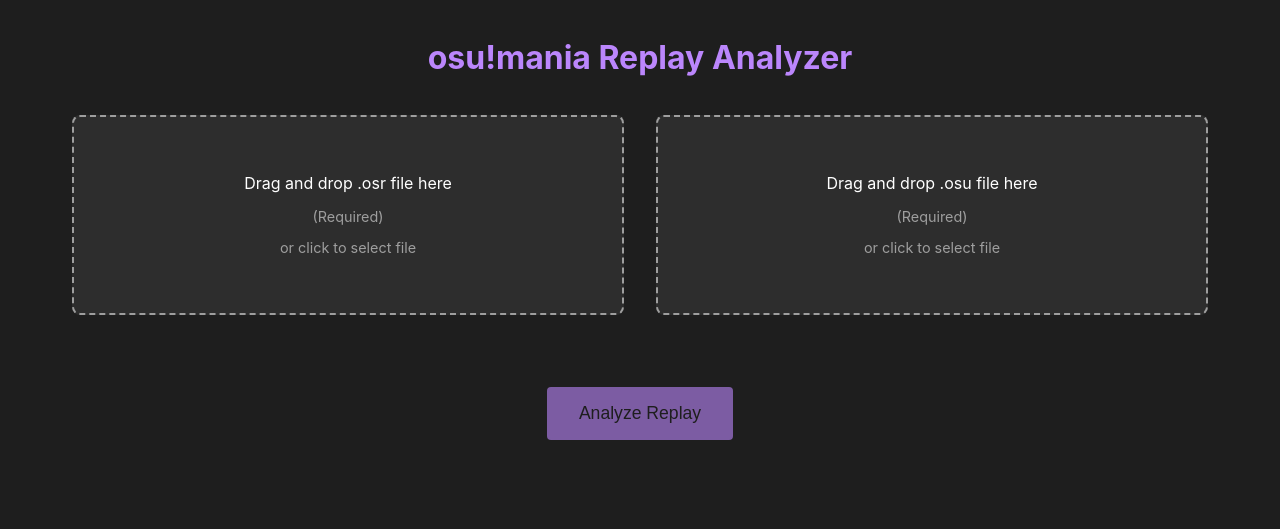
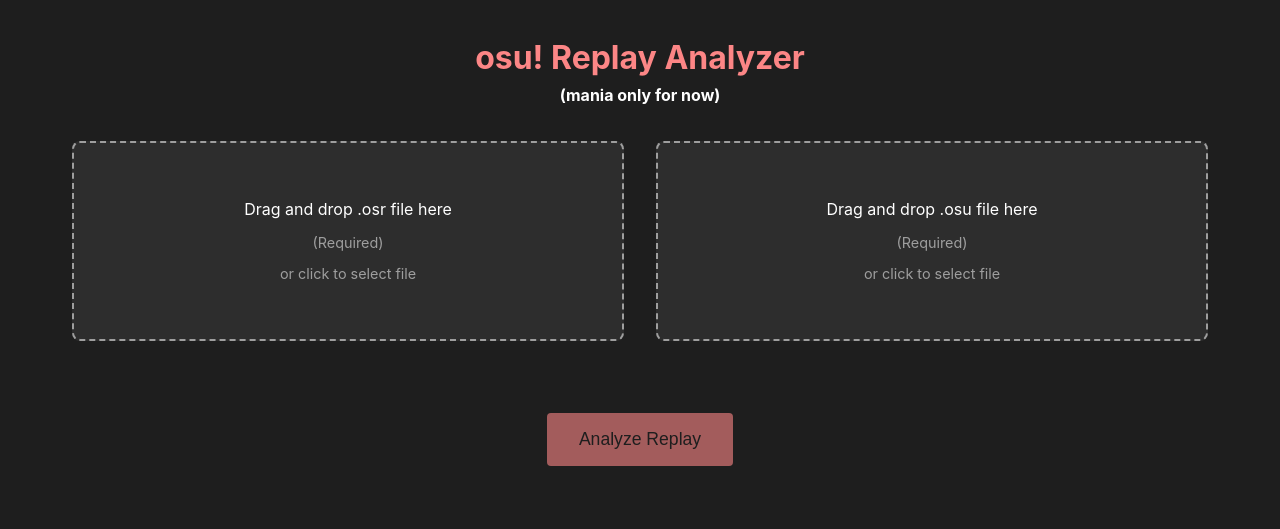
Before and after one commit to Punuy/osu-replay-analyzer, a FastAPI app: page / in a window 1280 px wide. Shown: the top 529 px of the page. Run offline with FastAPI, Linux system fonts and the light colour scheme.

Commit message:
Add files via upload

```diff
--- a/app/main.py
+++ b/app/main.py
@@ -16,12 +16,27 @@
 templates = Jinja2Templates(directory="templates")
 
 def parse_osu_file(content):
-    """Parse .osu file content to extract hit objects"""
+    """Parse .osu file content to extract hit objects and metadata"""
     hit_objects = []
     reading_hitobjects = False
+    metadata = {
+        'Artist': '',
+        'Title': '',
+        'Version': '',
+        'Creator': ''
+    }
 
     for line in content.split('\n'):
         line = line.strip()
+
+        # Extract metadata
+        if ':' in line:
+            key, value = line.split(':', 1)
+            key = key.strip()
+            value = value.strip()
+            if key in metadata:
+                metadata[key] = value
+
         if line == '[HitObjects]':
             reading_hitobjects = True
             continue
@@ -53,7 +68,7 @@
             except (IndexError, ValueError):
                 continue
 
-    return sorted(hit_objects, key=lambda x: x['time'])
+    return sorted(hit_objects, key=lambda x: x['time']), metadata
 
 def find_matching_hitobject(time, hit_objects, window=50):
     """Find a matching hit object within the timing window"""
@@ -74,15 +89,32 @@
 
     # Read and parse beatmap file
     beatmap_content = (await beatmap_file.read()).decode('utf-8')
-    hit_objects = parse_osu_file(beatmap_content)
+    hit_objects, metadata = parse_osu_file(beatmap_content)
 
     # Process replay data
-    press_times = []
-    key_states = [False] * 18  # Support up to 18 keys
+    press_times_by_key = {i: [] for i in range(18)}  # Track press times for each key separately
+    key_states = [False] * 18
     last_press_time = {}
     current_hit_objects = hit_objects.copy()
 
+    # Initialize hit counts and score
+    count_300 = replay.count_300
+    count_100 = replay.count_100
+    count_50 = replay.count_50
+    count_miss = replay.count_miss
+    count_katu = replay.count_katu
+    count_geki = replay.count_geki
+    score = replay.score
+    combo = replay.max_combo
+
     total_time = 0
+
+    # Define colors for each key
+    colors = [
+        "#ff0000", "#ff8000", "#ffff00", "#7dff00", "#00ff00", "#00ffff",
+        "#0000ff", "#7d00ff", "#ff00ff", "#ff9999", "#ffc299", "#ffff99",
+        "#c2ff99", "#99ff99", "#99ffff", "#9999ff", "#c299ff", "#ff99ff"
+    ]
 
     for event in replay.replay_data:
         time_delta = event.time_delta
@@ -93,35 +125,96 @@
             current_state = bool(int(key_state))
 
             if current_state and not key_states[key_idx]:
-                # Key press start - check if it matches a hit object
                 hit_obj = find_matching_hitobject(total_time, current_hit_objects)
                 if hit_obj:
                     last_press_time[key_idx] = total_time
                     if hit_obj.get('is_regular') or hit_obj.get('is_ln_start') or hit_obj.get('is_ln_end'):
                         current_hit_objects.remove(hit_obj)
             elif not current_state and key_states[key_idx]:
-                # Key release
                 if key_idx in last_press_time:
                     press_duration = total_time - last_press_time[key_idx]
-                    press_times.append(press_duration)
+                    press_times_by_key[key_idx].append(press_duration)
                     del last_press_time[key_idx]
 
             key_states[key_idx] = current_state
 
     # Generate histogram data
-    if press_times:
-        hist, bins = np.histogram(press_times, bins=50)
-        plt.figure(figsize=(10, 6))
-        plt.hist(press_times, bins=50, color='#4a4a4a', edgecolor='#2d2d2d')
-        plt.title('Note Hit Duration Distribution', color='white')
+    active_keys = [i for i, times in press_times_by_key.items() if times]
+    if active_keys:
+        # Create figure with more space for legend
+        plt.figure(figsize=(12, 8))
+
+        # Create histograms for each active key
+        for idx, key_idx in enumerate(active_keys):
+            if press_times_by_key[key_idx]:
+                plt.hist(press_times_by_key[key_idx], bins=50,
+                        alpha=0.5, label=f'Key {key_idx + 1}',
+                        color=colors[idx], edgecolor='none')
+
+        # Create multi-line title
+        title = f"{metadata['Artist']} - {metadata['Title']} [{metadata['Version']}]\n"
+        title += f"Beatmap by {metadata['Creator']}\n"
+        title += f"Played by {replay.username} on {replay.timestamp.strftime('%Y-%m-%d %H:%M:%S')}"
+
+        plt.title(title, color='white', pad=20)
         plt.xlabel('Press Time (ms)', color='white')
         plt.ylabel('Count', color='white')
         plt.grid(True, alpha=0.3)
+
+        # Move legend to center right
+        plt.legend(bbox_to_anchor=(1.02, 0.5),
+                  loc='center left',
+                  borderaxespad=0.,
+                  frameon=False,
+                  labelcolor='white',
+                  facecolor='#1e1e1e')
+
+        # Adjust layout to prevent legend cutoff
+        plt.subplots_adjust(right=0.85)
+
+        # Set tick colors to white
+        plt.gca().tick_params(axis='x', colors='white')
+        plt.gca().tick_params(axis='y', colors='white')
+
+        # Add hit counts and score
+        perfect_hits = count_300 + count_geki
+        good_hits = count_100 + count_katu
+        total_notes = count_300 + count_100 + count_50 + count_miss + count_geki + count_katu
+
+        # Calculate accuracy
+        numerator = (perfect_hits * 300) + (good_hits * 100) + (count_50 * 50)
+        accuracy = (numerator / (total_notes * 300)) * 100 if total_notes > 0 else 0
+
+        hit_counts_text = (
+            f"Score : {score:,}\n\n"
+            f"300 : {count_300:4}   300g : {count_geki:4}\n"
+            f"100 : {count_100:4}   100g : {count_katu:4}\n"
+            f"50 : {count_50:4}   Miss : {count_miss:4}\n"
+            f"Combo : {combo:4}  Acc : {accuracy:.2f}%"
+        )
+
+        # Create background box for text
+        plt.text(0.98, 0.98, hit_counts_text,
+                transform=plt.gca().transAxes,
+                verticalalignment='top',
+                horizontalalignment='right',
+                fontsize=10,
+                bbox=dict(facecolor='#1e1e1e', edgecolor='none', alpha=0.7),
+                color='white',
+                fontfamily='monospace',
+                multialignment='right')
 
         # Set dark theme
         plt.style.use('dark_background')
         plt.gca().set_facecolor('#1e1e1e')
         plt.gcf().set_facecolor('#1e1e1e')
+
+        # Set grid color
+        ax = plt.gca()
+        for spine in ax.spines.values():
+            spine.set_edgecolor('white')
+            ax.spines['top'].set_visible(False)
+            ax.spines['right'].set_visible(False)
 
         # Save plot to bytes
         buf = io.BytesIO()
@@ -130,12 +223,22 @@
         buf.seek(0)
         plot_base64 = base64.b64encode(buf.getvalue()).decode()
 
+        # Calculate statistics for all keys combined
+        all_press_times = [time for times in press_times_by_key.values() for time in times]
+
         stats = {
-            'total_presses': len(press_times),
-            'avg_press_time': sum(press_times) / len(press_times),
-            'min_press_time': min(press_times),
-            'max_press_time': max(press_times),
-            'plot': plot_base64
+            'total_presses': len(all_press_times),
+            'avg_press_time': sum(all_press_times) / len(all_press_times) if all_press_times else 0,
+            'min_press_time': min(all_press_times) if all_press_times else 0,
+            'max_press_time':   max(all_press_times) if all_press_times else 0,
+            'plot': plot_base64,
+            'count_300': count_300,
+            'count_geki': count_geki,
+            'count_100': count_100,
+            'count_katu': count_katu,
+            'count_50': count_50,
+            'count_miss': count_miss,
+            'score': score
         }
 
         return JSONResponse(content=stats)
--- a/static/style.css
+++ b/static/style.css
@@ -1,7 +1,7 @@
 :root {
     --bg-color: #1e1e1e;
     --surface-color: #2d2d2d;
-    --primary-color: #bb86fc;
+    --primary-color: #fc8686;
     --text-color: #ffffff;
     --text-secondary: #9e9e9e;
     --error-color: #cf6679;
@@ -29,8 +29,13 @@
 
 h1 {
     text-align: center;
+    color: var(--primary-color);
+}
+
+h4 {
+    text-align: center;
     margin-bottom: 2rem;
-    color: var(--primary-color);
+    color: var(--text-color);
 }
 
 .upload-container {
--- a/templates/index.html
+++ b/templates/index.html
@@ -3,12 +3,13 @@
 <head>
     <meta charset="UTF-8">
     <meta name="viewport" content="width=device-width, initial-scale=1.0">
-    <title>osu!mania Replay Analyzer</title>
+    <title>Punuy.moe - osu! Replay Analyzer</title>
     <link rel="stylesheet" href="/static/style.css">
 </head>
 <body>
     <div class="container">
-        <h1>osu!mania Replay Analyzer</h1>
+        <h1>osu! Replay Analyzer</h1>
+        <h4>(mania only for now)</h4>
         <div class="upload-container">
             <div class="upload-section">
                 <div id="replayDropZone" class="drop-zone">
```
Also changed, not shown: static/font/AllerDisplay.ttf (added), static/font/Aller_Bd.ttf (added), static/font/Aller_BdIt.ttf (added), static/font/Aller_It.ttf (added), static/font/Aller_Lt.ttf (added), static/font/Aller_LtIt.ttf (added), static/font/Aller_Rg.ttf (added).
